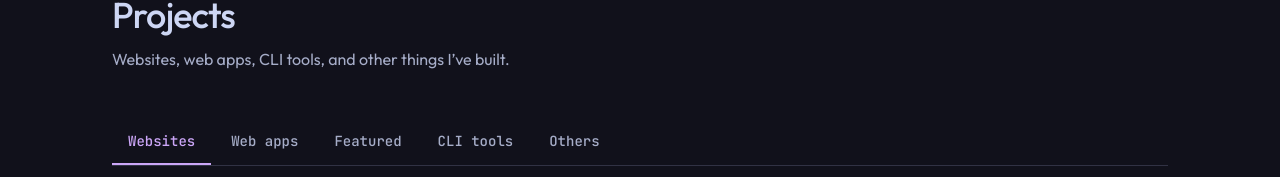
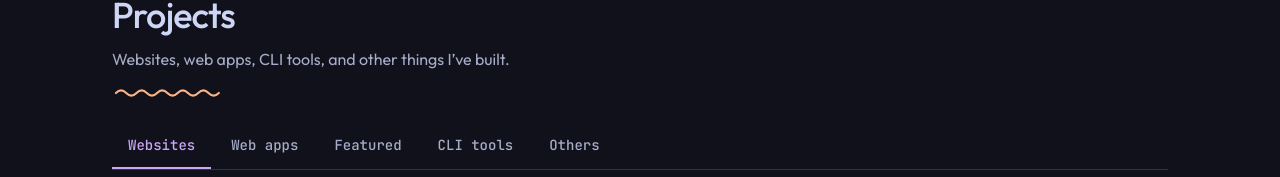
Before and after one commit to aman-git-r/amanrwt, a Next.js app: page /projects in a window 1280 px wide. Shown: the part 197-374 px from the top of the page. Built offline with nearby package versions, Linux system fonts and the light colour scheme.

Commit message:
feat: add SquigglySeparator component and integrate it into ProjectsPage for improved visual separation

```diff
--- /dev/null
+++ b/app/components/SquigglySeparator.tsx
@@ -0,0 +1,27 @@
+/** Short, centered squiggly line separator (portfolio-style). Use a theme color class (e.g. text-ctp-peach) for stroke. */
+export function SquigglySeparator({ className }: { className?: string }) {
+    return (
+        <div
+            className={className}
+            role="presentation"
+            aria-hidden
+        >
+            <div className="flex justify-start">
+                <svg
+                    viewBox="0 0 120 14"
+                    fill="none"
+                    preserveAspectRatio="xMidYMid meet"
+                    className="h-3 aspect-120/13 min-w-0"
+                >
+                    <path
+                        d="M 0 7 C 4 3, 8 3, 12 7 C 16 11, 20 11, 24 7 C 28 3, 32 3, 36 7 C 40 11, 44 11, 48 7 C 52 3, 56 3, 60 7 C 64 11, 68 11, 72 7 C 76 3, 80 3, 84 7 C 88 11, 92 11, 96 7 C 100 3, 104 3, 108 7 C 112 11, 116 11, 120 7"
+                        stroke="currentColor"
+                        strokeWidth="2.5"
+                        strokeLinecap="round"
+                        strokeLinejoin="round"
+                    />
+                </svg>
+            </div>
+        </div>
+    );
+}
--- a/app/projects/page.tsx
+++ b/app/projects/page.tsx
@@ -1,5 +1,6 @@
 import type { Metadata } from 'next';
 import { ProjectTabs } from '@/app/components/ProjectTabs';
+import { SquigglySeparator } from '@/app/components/SquigglySeparator';
 
 export const metadata: Metadata = {
     title: 'Projects',
@@ -10,7 +11,7 @@ export default function ProjectsPage() {
     return (
         <div className="min-h-screen bg-ctp-crust in-[.theme-latte]:bg-ctp-base">
             <main className="mx-auto w-full max-w-2xl px-6 py-24 pb-20 sm:max-w-3xl sm:py-32 sm:pb-24 md:max-w-4xl md:px-8 lg:max-w-5xl lg:px-10 xl:max-w-6xl xl:px-12">
-                <header className="mb-12 space-y-3">
+                <header className="mb-4 space-y-3">
                     <h1 className="text-2xl font-medium tracking-tight text-ctp-text sm:text-3xl lg:text-4xl">
                         Projects
                     </h1>
@@ -18,6 +19,7 @@ export default function ProjectsPage() {
                         Websites, web apps, CLI tools, and other things I’ve built.
                     </p>
                 </header>
+                <SquigglySeparator className="mb-4 text-ctp-peach" />
                 <ProjectTabs standalone />
             </main>
         </div>
```
